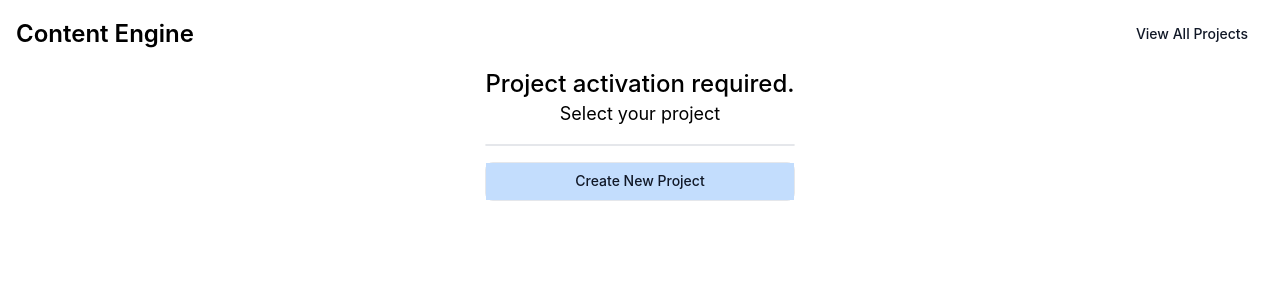
After one commit to SAMEER-40/commit-history-, a Django app: page /items/create/ in a window 1280 px wide. The commit adds this page. Shown: the top 300 px of the page. Run offline with Django 4.2, Linux system fonts and the light colour scheme; the visitor is signed in with stand-in values (Sample User, id 1); data comes from the database, SQL or seed files in the repository; data that the repository does not hold is empty; some libraries are stand-ins or nearby versions.

Commit message:
48 - Project Required Decorator

```diff
--- /dev/null
+++ b/src/projects/cache.py
@@ -0,0 +1,14 @@
+from django.core.cache import cache as django_cache
+from .models import Project
+
+def get_user_projects(username=None, limit=5, set_on_none=True):
+    projects_qs = Project.objects.none()
+    if username is not None:
+        cache_str = f'_user_project_cache_{username}'
+        projects_qs = django_cache.get(cache_str)
+        if projects_qs is None and set_on_none:
+            projects_qs = Project.objects.filter(
+                    owner__username__iexact=username
+            ).order_by('-updated')[:limit]
+            django_cache.set(cache_str, projects_qs)
+    return projects_qs
--- a/src/projects/context_processors.py
+++ b/src/projects/context_processors.py
@@ -1,14 +1,12 @@
-from django.core.cache import cache
 from .models import Project
+from . import cache as project_cache
 
 def user_projects_context(request):
+    username = None
     projects_qs = Project.objects.none()
     if request.user.is_authenticated:
-        cache_str = f'_user_project_cache_{request.user.username}'
-        projects_qs = cache.get(cache_str)
-        if projects_qs is None:
-            projects_qs = Project.objects.filter(owner=request.user)
-            cache.set(cache_str, projects_qs)
+        username = request.user.username
+        projects_qs = project_cache.get_user_projects(username=username)
     return {
         "project_list": projects_qs,
     }
--- /dev/null
+++ b/src/projects/decorators.py
@@ -0,0 +1,19 @@
+from functools import wraps
+from django.shortcuts import render
+
+from . import cache as project_cache
+
+def project_required(view_func):
+    @wraps(view_func)
+    def _wrapped_view(request, *args, **kwargs):
+        # logic
+        username = None
+        if request.user.is_authenticated:
+            username = request.user.username
+        if not request.project.is_activated and username is not None:
+            projects_qs = project_cache.get_user_projects(username=username)
+            return render(request, "projects/project-required.html", {
+                "object_list": projects_qs,
+            })
+        return view_func(request, *args, **kwargs)
+    return _wrapped_view
--- a/src/static/css/cfehome-ui.css
+++ b/src/static/css/cfehome-ui.css
@@ -1701,6 +1701,10 @@ input:checked + .toggle-bg {
   max-width: 24rem;
 }
 
+.max-w-md {
+  max-width: 28rem;
+}
+
 .flex-1 {
   flex: 1 1 0%;
 }
@@ -2003,6 +2007,11 @@ input:checked + .toggle-bg {
   border-color: rgb(255 255 255 / var(--tw-border-opacity));
 }
 
+.border-blue-200 {
+  --tw-border-opacity: 1;
+  border-color: rgb(195 221 253 / var(--tw-border-opacity));
+}
+
 .\!bg-primary-600 {
   --tw-bg-opacity: 1 !important;
   background-color: rgb(37 99 235 / var(--tw-bg-opacity)) !important;
@@ -2091,6 +2100,11 @@ input:checked + .toggle-bg {
   background-color: rgb(255 255 255 / 0.5);
 }
 
+.bg-blue-200 {
+  --tw-bg-opacity: 1;
+  background-color: rgb(195 221 253 / var(--tw-bg-opacity));
+}
+
 .p-1 {
   padding: 0.25rem;
 }
@@ -2245,6 +2259,11 @@ input:checked + .toggle-bg {
 .text-xs {
   font-size: 0.75rem;
   line-height: 1rem;
+}
+
+.text-xl {
+  font-size: 1.25rem;
+  line-height: 1.75rem;
 }
 
 .font-extrabold {
@@ -2449,6 +2468,11 @@ input:checked + .toggle-bg {
   background-color: rgb(255 255 255 / var(--tw-bg-opacity));
 }
 
+.hover\:bg-blue-100:hover {
+  --tw-bg-opacity: 1;
+  background-color: rgb(225 239 254 / var(--tw-bg-opacity));
+}
+
 .hover\:text-blue-600:hover {
   --tw-text-opacity: 1;
   color: rgb(28 100 242 / var(--tw-text-opacity));
--- a/src/templates/navbar/navbar-project-selector.html
+++ b/src/templates/navbar/navbar-project-selector.html
@@ -2,7 +2,7 @@
 
 {% if not request.project.is_activated %}
 <a href="/projects" type="button" data-dropdown-toggle="language-dropdown-menu" class="inline-flex items-center font-medium justify-center px-4 py-2 text-sm text-gray-900 dark:text-white rounded-lg cursor-pointer hover:bg-gray-100 dark:hover:bg-gray-700 dark:hover:text-white">
-  Select Project
+  View All Projects
 </a>
 
 {% else %}
--- /dev/null
+++ b/src/templates/projects/project-required.html
@@ -0,0 +1,29 @@
+{% extends 'base.html' %}
+
+
+{% block content %}
+
+<div class="flex">
+    <div class="max-w-md text-center mx-auto">
+        <div class="mb-4">
+            <h3 class="text-2xl font-medium">Project activation required.</h3>
+            <p class="text-lg">Select your project</p>
+        </div>
+        <div class="text-sm mb-4 font-medium text-gray-900 bg-white border border-gray-200 rounded-lg dark:bg-gray-700 dark:border-gray-600 dark:text-white">
+
+            {% for object in object_list %}
+            <a href="{{ object.get_activate_url }}"  class="block w-full px-4 py-2 border-b border-gray-200 cursor-pointer hover:bg-gray-100 hover:text-blue-700 focus:outline-none focus:ring-2 focus:ring-blue-700 focus:text-blue-700 dark:border-gray-600 dark:hover:bg-gray-600 dark:hover:text-white dark:focus:ring-gray-500 dark:focus:text-white">
+                {{ object.title }}
+            </a>
+            {% endfor %}
+
+        </div>
+        <div class="text-sm font-medium text-gray-900 bg-white border border-gray-200 rounded-lg dark:bg-gray-700 dark:border-gray-600 dark:text-white">
+            <a href="{{ projects_create_url }}"  class="block w-full px-4 py-2 border-b border-blue-200 bg-blue-200 cursor-pointer hover:bg-blue-100 hover:text-blue-700 focus:outline-none focus:ring-2 focus:ring-blue-700 focus:text-blue-700 dark:border-gray-600 dark:hover:bg-gray-600 dark:hover:text-white dark:focus:ring-gray-500 dark:focus:text-white">
+                Create New Project
+            </a>
+
+            </div>
+    </div>
+</div>
+{% endblock content %}
```
Also changed, not shown: src/items/views.py (+8 -4 lines), src/landing/views.py (+7 -2 lines).
